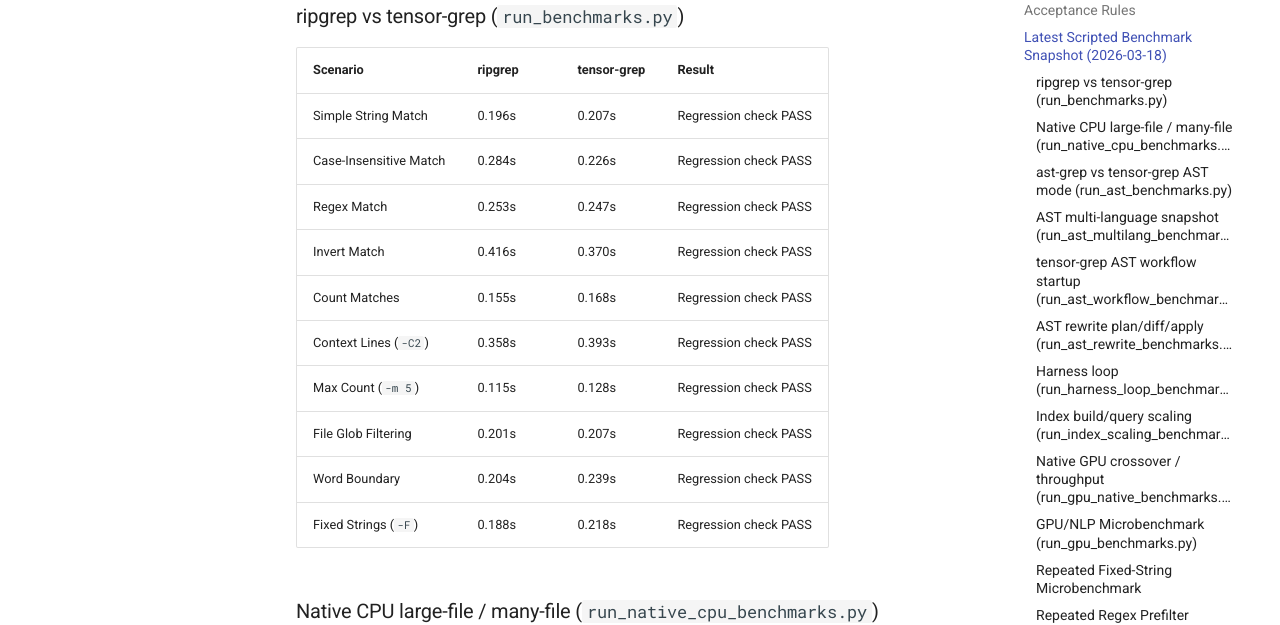
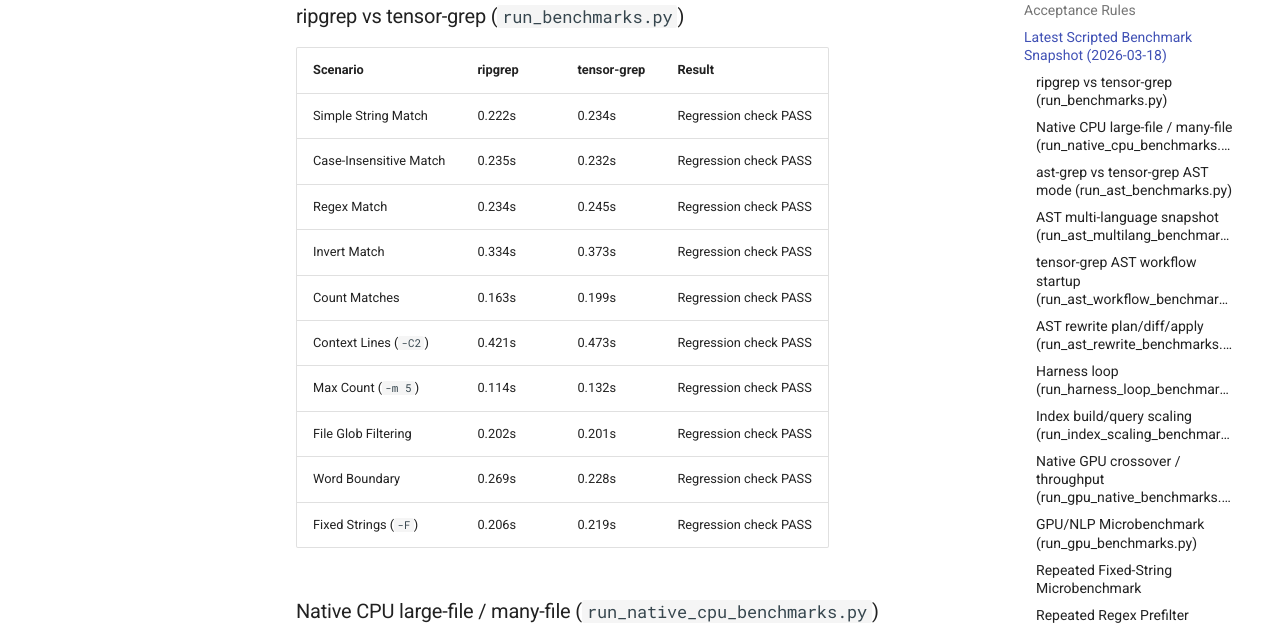
Before and after one commit to oimiragieo/tensor-grep, an MkDocs documentation site: the page built from docs/benchmarks.md, in a window 1280 px wide and 900 px high, scrolled down 2536 px. Shown: the part 152-777 px from the top of the window. Built offline with MkDocs 1.6.1 and Material for MkDocs 9.7.7, drawn with Linux system fonts in a browser that asks for light colours; comment, search, counter and statistics services are not loaded.

Commit message:
bench: refresh windows text baseline

```diff
--- a/docs/benchmarks.md
+++ b/docs/benchmarks.md
@@ -80,16 +80,16 @@
 
 | Scenario | ripgrep | tensor-grep | Result |
 | --- | --- | --- | --- |
-| Simple String Match | 0.196s | 0.207s | Regression check PASS |
-| Case-Insensitive Match | 0.284s | 0.226s | Regression check PASS |
-| Regex Match | 0.253s | 0.247s | Regression check PASS |
-| Invert Match | 0.416s | 0.370s | Regression check PASS |
-| Count Matches | 0.155s | 0.168s | Regression check PASS |
-| Context Lines (`-C2`) | 0.358s | 0.393s | Regression check PASS |
-| Max Count (`-m 5`) | 0.115s | 0.128s | Regression check PASS |
-| File Glob Filtering | 0.201s | 0.207s | Regression check PASS |
-| Word Boundary | 0.204s | 0.239s | Regression check PASS |
-| Fixed Strings (`-F`) | 0.188s | 0.218s | Regression check PASS |
+| Simple String Match | 0.222s | 0.234s | Regression check PASS |
+| Case-Insensitive Match | 0.235s | 0.232s | Regression check PASS |
+| Regex Match | 0.234s | 0.245s | Regression check PASS |
+| Invert Match | 0.334s | 0.373s | Regression check PASS |
+| Count Matches | 0.163s | 0.199s | Regression check PASS |
+| Context Lines (`-C2`) | 0.421s | 0.473s | Regression check PASS |
+| Max Count (`-m 5`) | 0.114s | 0.132s | Regression check PASS |
+| File Glob Filtering | 0.202s | 0.201s | Regression check PASS |
+| Word Boundary | 0.269s | 0.228s | Regression check PASS |
+| Fixed Strings (`-F`) | 0.206s | 0.219s | Regression check PASS |
 
 ### Native CPU large-file / many-file (`run_native_cpu_benchmarks.py`)
 
```
Also changed, not shown: 1 other file.
